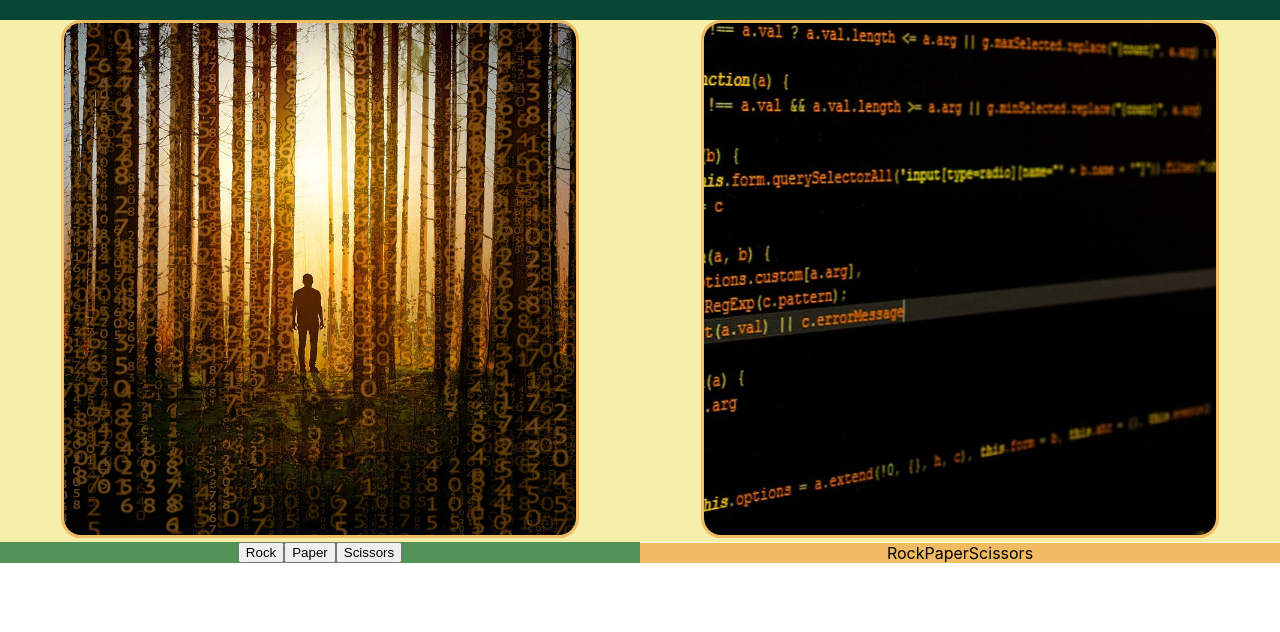
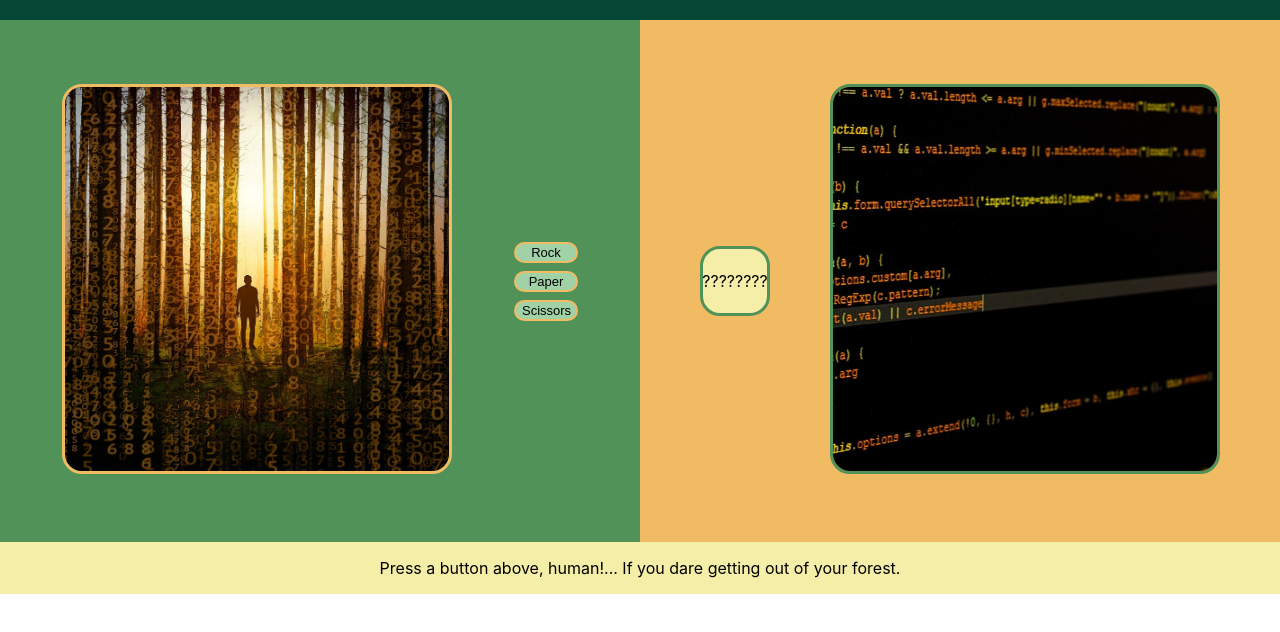
Before and after one commit to Duerkos/rock-paper-scissors, a plain HTML site: page index.html in a window 1280 px wide. Shown: the part 66-698 px from the top of the page. Drawn offline with Linux system fonts and the light colour scheme.

Commit message:
Final style and structure, js left

```diff
--- a/index.html
+++ b/index.html
@@ -16,11 +16,9 @@
         </div>
         <div class="title">Rock - Paper - Scissors</div>
     </div>
-    <div id="avatarContainer">
+    <div id="mainContainer">
+        <div id="left" class="halfContainer">
             <div class="avatar"><img src="./img/matrix.jpg" alt="Man in a binary forest"></div>
-        <div class="avatar"><img src="./img/programming.jpg" alt="Monitor with code"></div>
-    </div>
-    <div id="buttonsMainContainer">
             <div class="buttonsContainer" id="playerButtons">
                 <button class="playerButton" id="playerRock">
                     Rock
@@ -32,18 +30,15 @@
                     Scissors
                 </button>
             </div>
-        <div class="buttonsContainer" id="computerButtons">
-            <div class="computerCard" id="computerRock">
-                Rock
         </div>
-            <div class="computerCard" id="computerPaper">
-                Paper
+        <div id="right" class="halfContainer">
+            <div id="computerChoice">
+                ????????
             </div>
-            <div class="computerCard" id="computerScissors">
-                Scissors
+            <div class="avatar"><img id="programAvatar" src="./img/programming.jpg" alt="Monitor with code"></div>
         </div>
     </div>
-    </div>
+    <div id="textOutput">Press a button above, human!... If you dare getting out of your forest.</div>
 </body>
 
 
--- a/styles.css
+++ b/styles.css
@@ -4,6 +4,7 @@
 :root {
     --header-bg: rgb(6, 70, 53);
     --light-bg: rgb(81, 146, 89);
+    --light-green:  rgb(161, 209, 166);
     --colourful-color: rgb(240, 187, 98);
     --lightest-bg: rgb(244, 238, 169);
 }
@@ -56,12 +57,20 @@ body {
     font-size: medium;
 }
 
-#avatarContainer{
-    background-color: var(--lightest-bg);
+#mainContainer{
     display:flex;
     flex-flow: row wrap;
     justify-content: space-around;
     align-items: center;
+}
+
+#left{
+    background-color: var(--light-bg);
+
+}
+
+#right{
+    background-color: var(--colourful-color);
 }
 
 .avatar img{
@@ -69,24 +78,53 @@ body {
     border-radius: 20px;
     border-style: solid;
     border-color: var(--colourful-color);
-    width:40vw;
-    height:40vw;
+    width:30vw;
+    height:30vw;
 }
-#buttonsMainContainer{
+
+#programAvatar {
+    border-color: var(--light-bg);
+}
+
+.halfContainer{
     display:flex;
     flex-direction: row;
     align-items:center;
     justify-content: space-evenly;
-}
-.buttonsContainer{
-    display:flex;
-    flex-direction:row;
     flex: 1;
-    justify-content: center;
+    padding-top: 5vw;
+    padding-bottom: 5vw;
 }
 #playerButtons{
-    background-color: var(--light-bg);
+    height: 4rem;
+    width: 4rem;
+    flex: 0;
+    display:flex;
+    justify-content: center;
+    flex-flow:column nowrap;
+    gap: 0.5rem;
 }
-#computerButtons{
-    background-color: var(--colourful-color);
+.playerButton{
+    background-color: var(--light-green);
+    border-color: var(--colourful-color);
+    border-radius: 20px;
+    border-style: solid;
+    font-size: small;
 }
+#computerChoice{
+    height: 4rem;
+    width: 4rem;
+    background-color: var(--lightest-bg);
+    display:flex;
+    flex-flow: column nowrap;
+    justify-content: center;
+    align-items: center;
+    border-radius: 20px;
+    border-style: solid;
+    border-color: var(--light-bg);
+}
+#textOutput{
+    text-align: center;
+    background-color: var(--lightest-bg);
+    padding: 1rem;
+}
```
Lines whose indentation alone changed are shown as unchanged.
